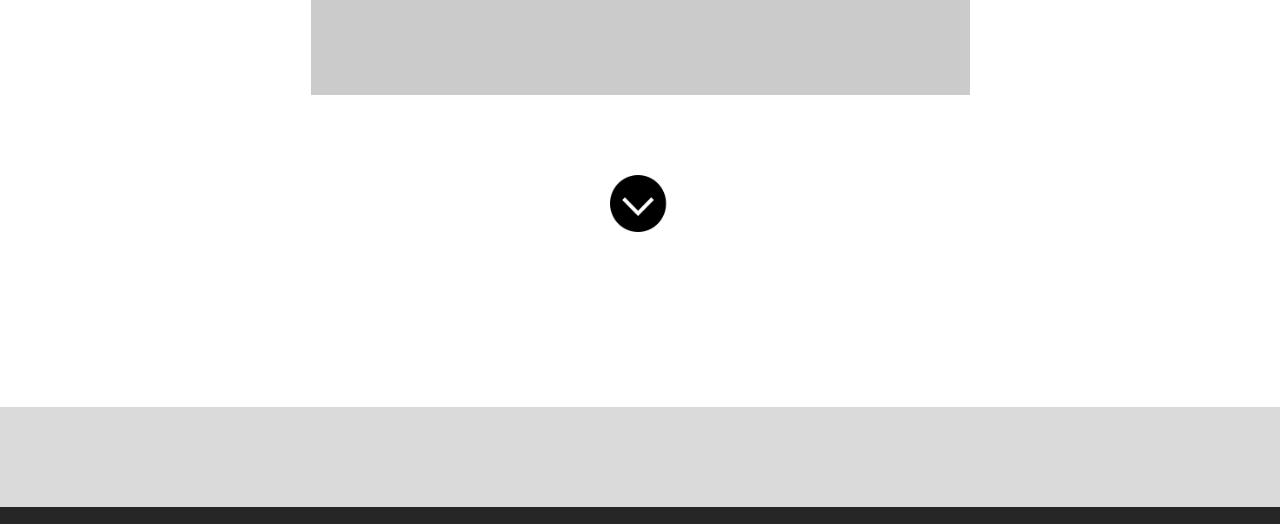
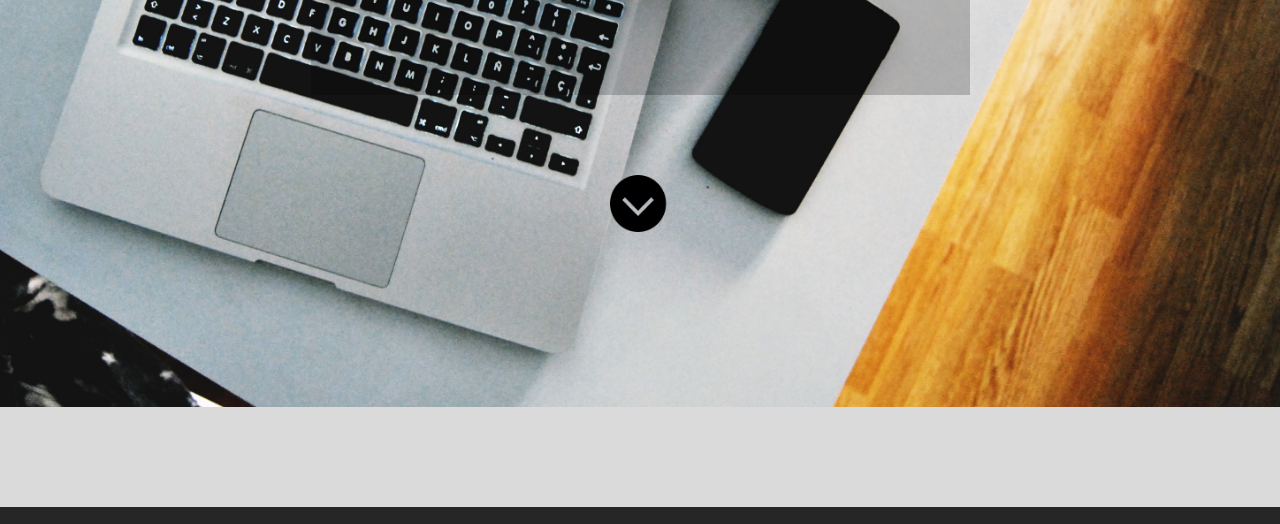
Before and after one commit to bln23/about-me, a website: page index.html in a window 1280 px wide. Shown: the part 393-917 px from the top of the page. Drawn offline with nearby package versions, Linux system fonts and the light colour scheme; the site is published under a folder, as on GitHub Pages, so addresses that start at the root find nothing.

Commit message:
image hero

```diff
--- a/scss/layout/_header.scss
+++ b/scss/layout/_header.scss
@@ -1,5 +1,5 @@
 .hero {
-  background-image: url('/images/hero-image.jpg');
+  background-image: url('../images/hero-image.jpg');
   // background-position: center center;
   background-repeat: no-repeat;
   background-size: cover;
```
Also changed, not shown: css/main.css, 1 other file.
